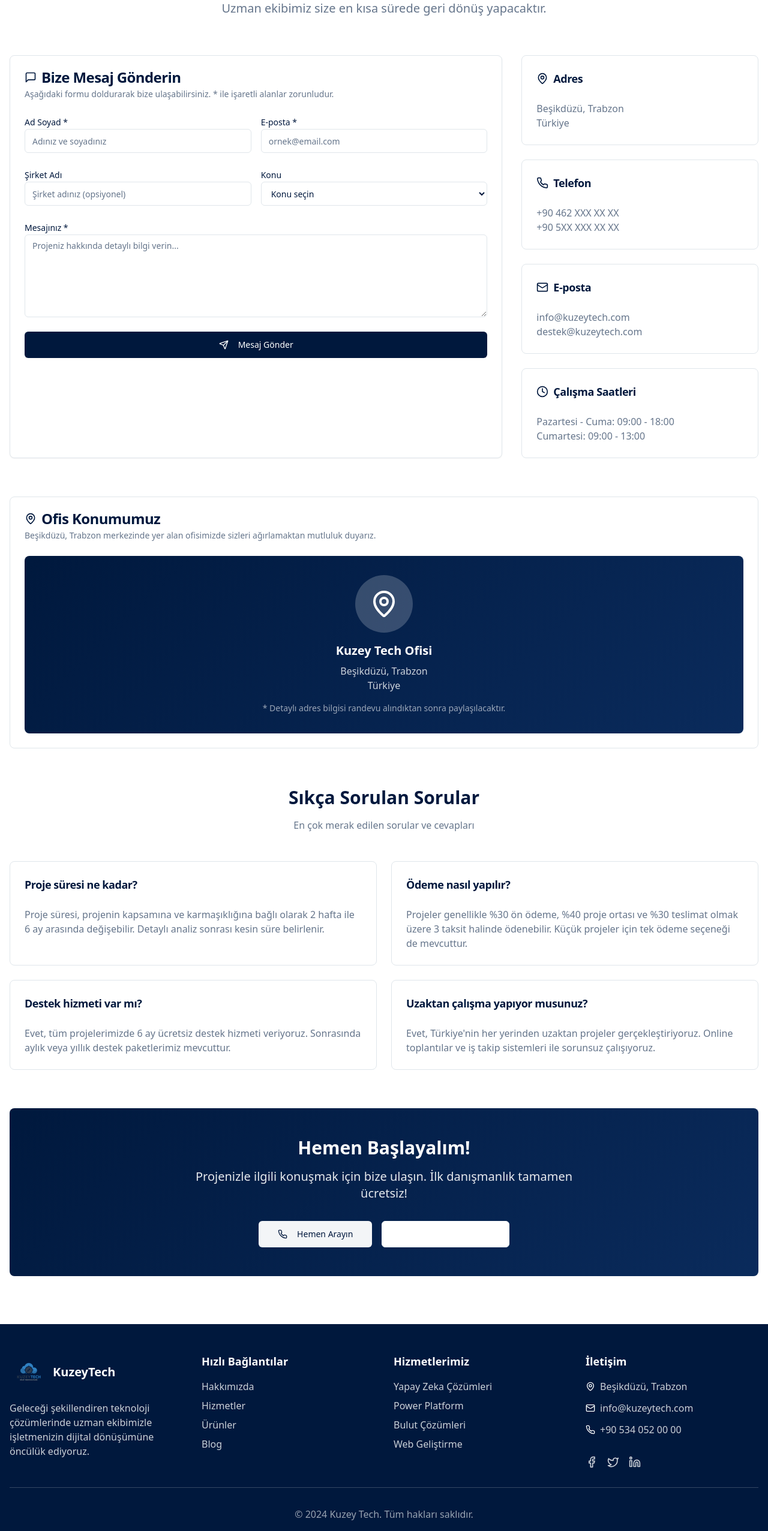
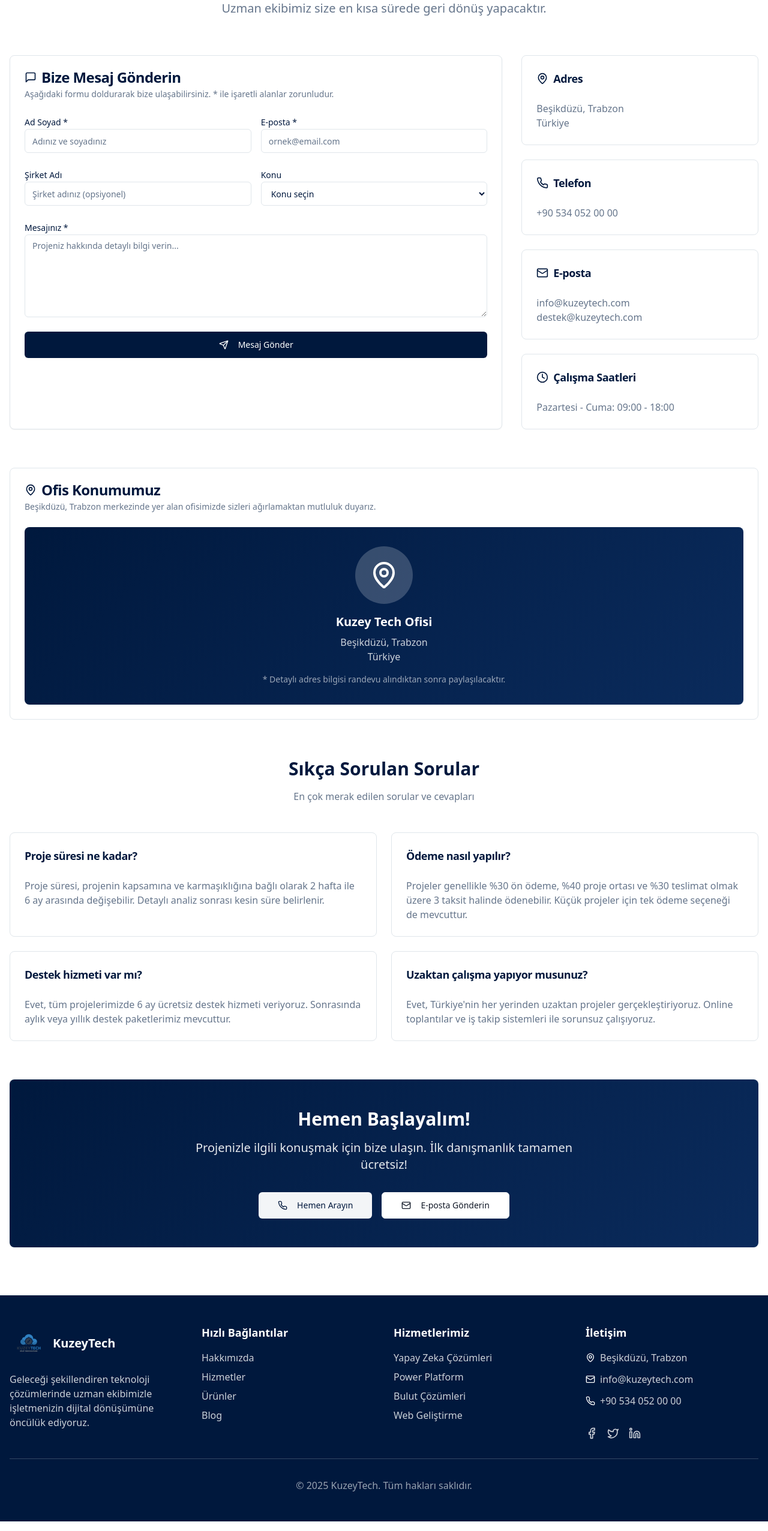
Before and after one commit to mhmtalitas/kuzeytech, a React (Vite) app: page /iletisim in a window 1280 px wide. Shown: the part 244-2797 px from the top of the page at 60% size. Built offline with nearby package versions, Linux system fonts and the light colour scheme.

Commit message:
Son güncellemeler

```diff
--- a/src/components/Footer.tsx
+++ b/src/components/Footer.tsx
@@ -112,7 +112,7 @@ const Footer = () => {
 
         <div className="border-t border-primary-foreground/20 mt-8 pt-8 text-center">
           <p className="text-primary-foreground/60">
-            © 2024 Kuzey Tech. Tüm hakları saklıdır.
+            © 2025 KuzeyTech. Tüm hakları saklıdır.
           </p>
         </div>
       </div>
--- a/src/pages/Contact.tsx
+++ b/src/pages/Contact.tsx
@@ -62,7 +62,7 @@ const Contact = () => {
     {
       icon: Phone,
       title: "Telefon",
-      details: ["+90 462 XXX XX XX", "+90 5XX XXX XX XX"]
+      details: ["+90 534 052 00 00"]
     },
     {
       icon: Mail,
@@ -72,7 +72,7 @@ const Contact = () => {
     {
       icon: Clock,
       title: "Çalışma Saatleri",
-      details: ["Pazartesi - Cuma: 09:00 - 18:00", "Cumartesi: 09:00 - 13:00"]
+      details: ["Pazartesi - Cuma: 09:00 - 18:00"]
     }
   ];
 
@@ -329,7 +329,7 @@ const Contact = () => {
                 Hemen Arayın
               </a>
             </Button>
-            <Button asChild size="lg" variant="outline" className="border-primary-foreground text-primary-foreground hover:bg-primary-foreground hover:text-primary">
+            <Button asChild size="lg" variant="outline" className="border-primary-foreground text-gray-900 hover:text-white">
               <a href="mailto:info@kuzeytech.com">
                 <Mail className="mr-2 h-4 w-4" />
                 E-posta Gönderin
--- a/src/pages/Home.tsx
+++ b/src/pages/Home.tsx
@@ -69,9 +69,9 @@ const Home = () => {
                   <ArrowRight className="ml-2 h-4 w-4" />
                 </Link>
               </Button>
-              <Button asChild size="lg" variant="outline" className="border-primary-foreground">
+              <Button asChild size="lg" variant="outline">
                 <Link to="/hizmetler">
-                  <span className="text-gray-900">Hizmetlerimiz</span>
+                  Hizmetlerimiz
                 </Link>
               </Button>
             </div>
@@ -199,9 +199,9 @@ const Home = () => {
                 <ArrowRight className="ml-2 h-4 w-4" />
               </Link>
             </Button>
-            <Button asChild size="lg" variant="outline" className="border-primary-foreground w-full md:w-auto">
+            <Button asChild size="lg" variant="outline" className="w-full md:w-auto">
               <Link to="/hizmetler">
-                <span className="text-gray-900">Hizmetlerimiz</span>
+                Hizmetlerimiz
               </Link>
             </Button>
           </div>
```
